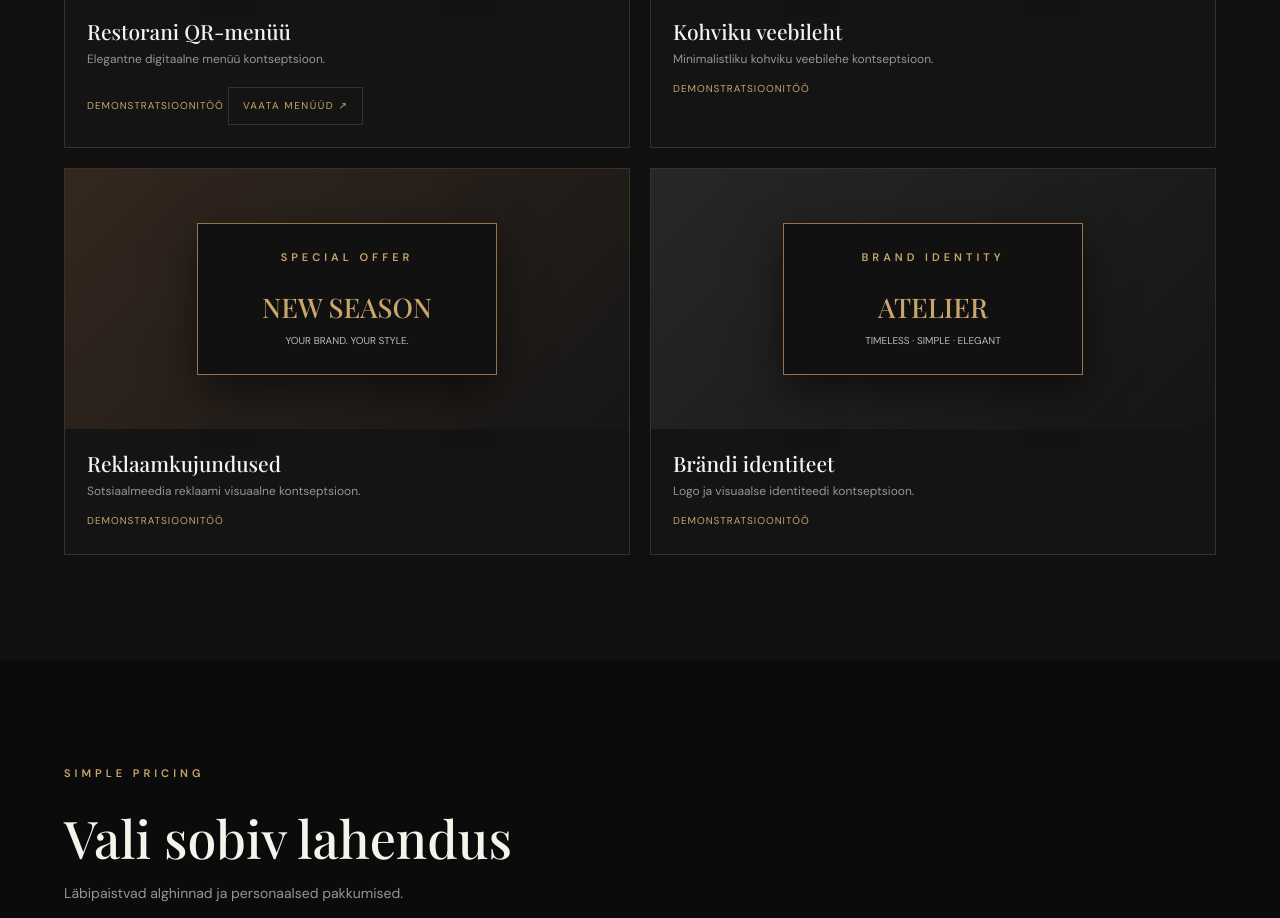
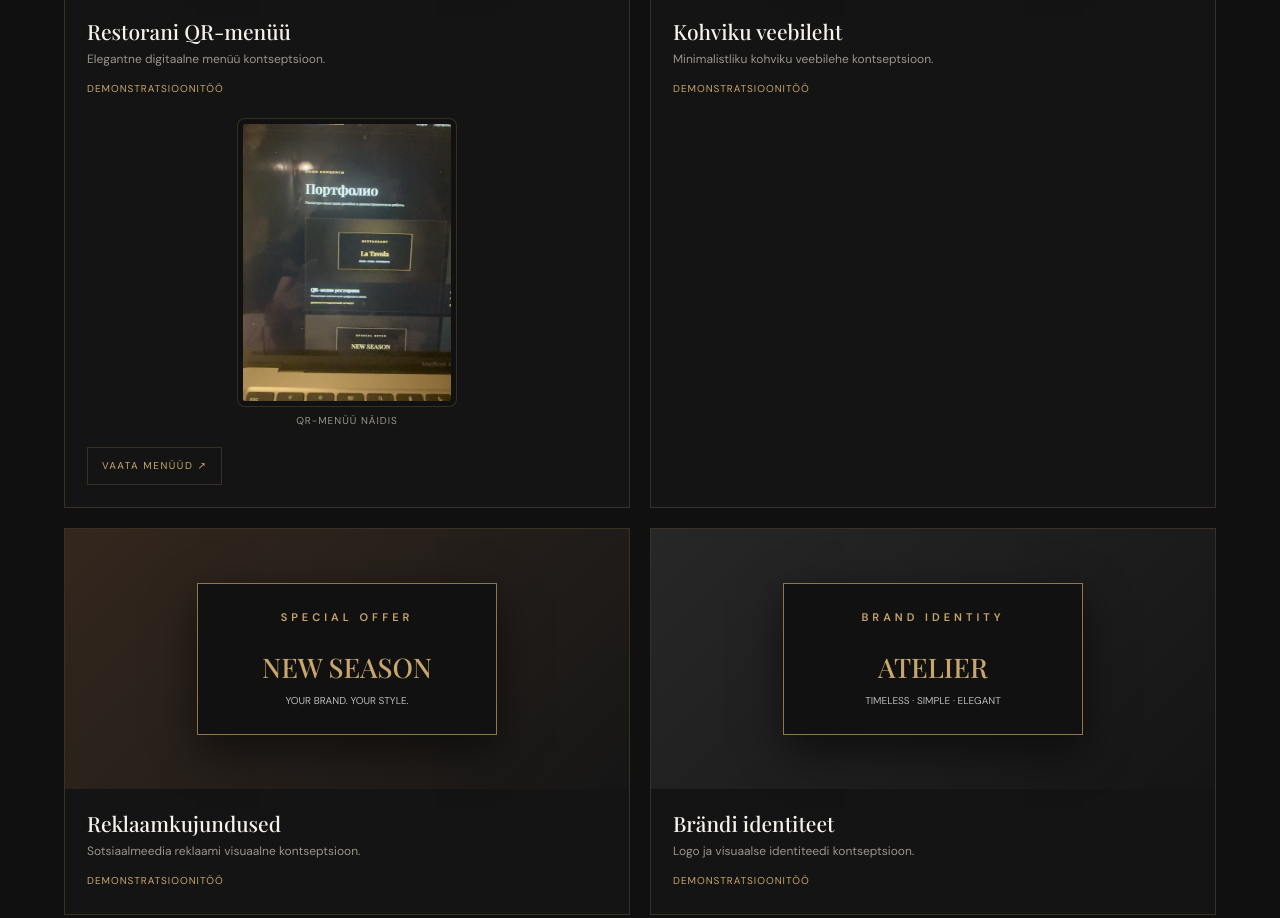
Before and after one commit to ahievaaisha-gif/menustudio, a plain HTML site: page index.html in a window 1280 px wide. Shown: the part 2489-3407 px from the top of the page. Drawn offline with nearby package versions, Linux system fonts and the light colour scheme.

Commit message:
Update index.html

```diff
--- a/index.html
+++ b/index.html
@@ -1,4 +1,3 @@
-
 
 <!DOCTYPE html>
 <html lang="et">
@@ -69,6 +68,8 @@ section{padding:105px 0}
 .demo-label{display:inline-block;margin-top:12px;color:var(--gold);font-size:10px;letter-spacing:1px;text-transform:uppercase}
 .menu-project-link{display:inline-block;margin-top:18px;padding:10px 14px;border:1px solid var(--border);color:var(--gold);font-size:10px;letter-spacing:1.5px;text-transform:uppercase;transition:.2s}
 .menu-project-link:hover{background:var(--gold);color:#101010;border-color:var(--gold)}
+.qr-display{display:block;width:min(100%,220px);height:auto;margin:18px auto 4px;border:1px solid var(--border);border-radius:8px;background:#111;padding:5px}
+.qr-caption{display:block;text-align:center;color:var(--muted);font-size:10px;letter-spacing:1px;margin-top:6px}
 .pricing-grid{display:grid;grid-template-columns:repeat(3,1fr);gap:15px}
 .price-card{padding:30px 25px;background:var(--surface);border:1px solid var(--border)}
 .price-card.featured{border-color:var(--gold);background:#1b1813}
@@ -165,6 +166,8 @@ section{padding:75px 0}
 </div>
 <div class="portfolio-grid">
 <article class="project"><div class="project-art"><div class="mockup"><div class="eyebrow">RESTAURANT</div><h3>La Tavola</h3><p>MENU · FOOD · EXPERIENCE</p></div></div><div class="project-info"><h3 data-i="p1Title">Restorani QR-menüü</h3><p data-i="p1Text">Elegantne digitaalne menüü kontseptsioon.</p><span class="demo-label" data-i="demo">Demonstratsioonitöö</span>
+<img class="qr-display" src="la-tavola-table-qr.jpg" alt="La Tavola QR menu table display">
+<span class="qr-caption" data-i="qrCaption">QR-MENÜÜ NÄIDIS</span>
 <a class="menu-project-link" href="https://ahievaaisha-gif.github.io/menustudio/la-tavola.html" target="_blank" rel="noopener noreferrer" data-i="viewMenu">VAATA MENÜÜD ↗</a>
 </div></article>
 <article class="project"><div class="project-art website"><div class="mockup"><div class="eyebrow">COFFEE HOUSE</div><h3>MONO</h3><p>COFFEE · COMMUNITY · QUALITY</p></div></div><div class="project-info"><h3 data-i="p2Title">Kohviku veebileht</h3><p data-i="p2Text">Minimalistliku kohviku veebilehe kontseptsioon.</p><span class="demo-label" data-i="demo">Demonstratsioonitöö</span></div></article>
@@ -254,7 +257,7 @@ s2Title:"Veebilehed",s2Text:"Mobiilisõbralikud veebilehed sinu ettevõtte tutvu
 s3Title:"Reklaamkujundused",s3Text:"Reklaampostitused, bännerid ja sotsiaalmeedia kujundused.",
 s4Title:"Bränding",s4Text:"Logo, värvid ja ühtne visuaalne identiteet.",from:"alates",
 portfolioEyebrow:"SELECTED CONCEPTS",portfolioTitle:"Meie portfoolio",portfolioText:"Tutvu meie disainiideede ja näidistöödega.",
-p1Title:"Restorani QR-menüü",p1Text:"Elegantne digitaalne menüü kontseptsioon.",viewMenu:"VAATA MENÜÜD ↗",
+p1Title:"Restorani QR-menüü",p1Text:"Elegantne digitaalne menüü kontseptsioon.",viewMenu:"VAATA MENÜÜD ↗",qrCaption:"QR-MENÜÜ NÄIDIS",
 p2Title:"Kohviku veebileht",p2Text:"Minimalistliku kohviku veebilehe kontseptsioon.",
 p3Title:"Reklaamkujundused",p3Text:"Sotsiaalmeedia reklaami visuaalne kontseptsioon.",
 p4Title:"Brändi identiteet",p4Text:"Logo ja visuaalse identiteedi kontseptsioon.",demo:"Demonstratsioonitöö",
@@ -282,7 +285,7 @@ s2Title:"Создание сайтов",s2Text:"Современные сайт
 s3Title:"Рекламный дизайн",s3Text:"Рекламные посты, баннеры и оформление соцсетей.",
 s4Title:"Брендинг",s4Text:"Логотип, цвета и единый визуальный стиль.",from:"от",
 portfolioEyebrow:"НАШИ КОНЦЕПТЫ",portfolioTitle:"Портфолио",portfolioText:"Посмотри наши идеи дизайна и демонстрационные работы.",
-p1Title:"QR-меню ресторана",p1Text:"Концепция элегантного цифрового меню.",viewMenu:"ОТКРЫТЬ МЕНЮ ↗",
+p1Title:"QR-меню ресторана",p1Text:"Концепция элегантного цифрового меню.",viewMenu:"ОТКРЫТЬ МЕНЮ ↗",qrCaption:"ПРИМЕР QR-МЕНЮ",
 p2Title:"Сайт кофейни",p2Text:"Концепция минималистичного сайта кофейни.",
 p3Title:"Рекламный дизайн",p3Text:"Концепция рекламного оформления соцсетей.",
 p4Title:"Фирменный стиль",p4Text:"Концепция логотипа и визуального стиля.",demo:"Демонстрационный проект",
@@ -310,7 +313,7 @@ s2Title:"Website Development",s2Text:"Mobile-friendly websites to showcase your
 s3Title:"Advertising Design",s3Text:"Promotional posts, banners and social media graphics.",
 s4Title:"Branding",s4Text:"Logos, colours and a consistent visual identity.",from:"from",
 portfolioEyebrow:"SELECTED CONCEPTS",portfolioTitle:"Our portfolio",portfolioText:"Explore our design concepts and sample projects.",
-p1Title:"Restaurant QR Menu",p1Text:"An elegant digital menu concept.",viewMenu:"VIEW MENU ↗",
+p1Title:"Restaurant QR Menu",p1Text:"An elegant digital menu concept.",viewMenu:"VIEW MENU ↗",qrCaption:"QR MENU DISPLAY · DEMO",
 p2Title:"Coffee Shop Website",p2Text:"A minimalist coffee shop website concept.",
 p3Title:"Advertising Design",p3Text:"A social media advertising concept.",
 p4Title:"Brand Identity",p4Text:"A logo and visual identity concept.",demo:"Demonstration project",
```
